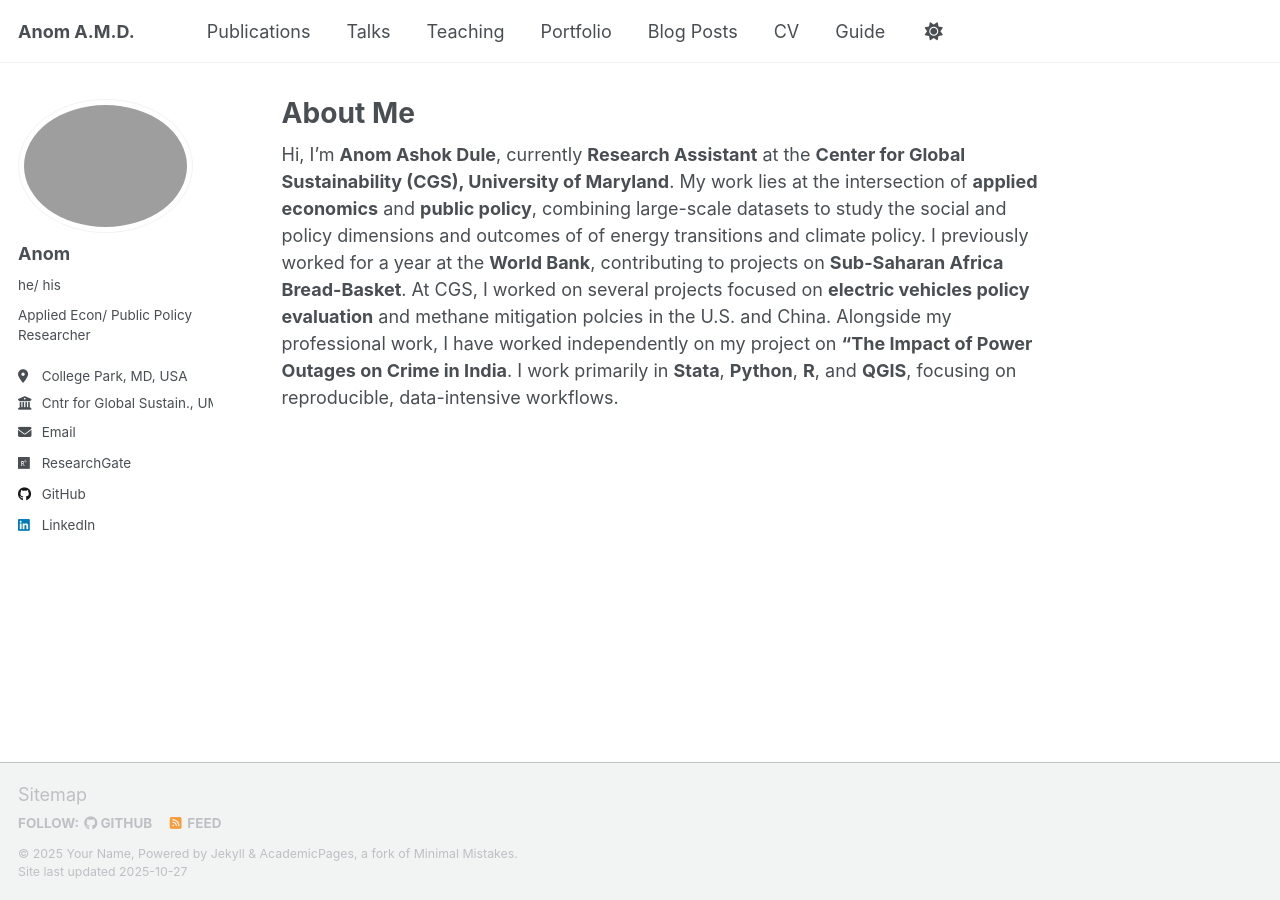
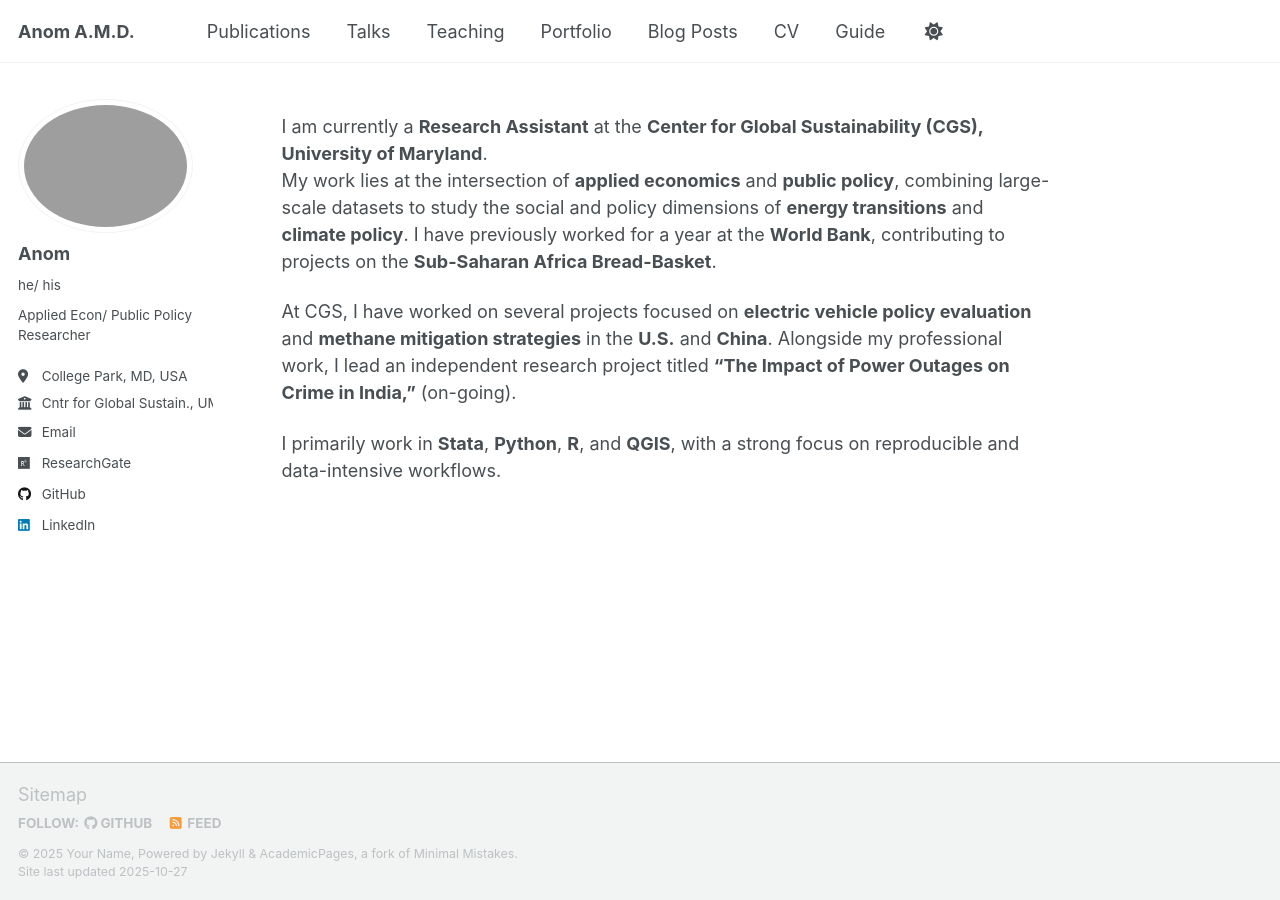
Before and after one commit to anomdule/anomdule.github.io, a Jekyll site: the page built from _pages/about.md, in a window 1280 px wide. Built offline with Jekyll 4.4.1, drawn with Linux system fonts in a browser that asks for light colours; a script that is not in the unit is left out.

Commit message:
Update about.md

```diff
--- a/_pages/about.md
+++ b/_pages/about.md
@@ -1,10 +1,15 @@
 ---
 permalink: /
-title: "About Me"
+title: ""
 author_profile: true
 redirect_from:
   - /about/
   - /about.html
 ---
 
-Hi, I’m **Anom Ashok Dule**, currently **Research Assistant** at the **Center for Global Sustainability (CGS), University of Maryland**. My work lies at the intersection of **applied economics** and **public policy**, combining large-scale  datasets to study the social and policy dimensions and outcomes of of energy transitions and climate policy. I previously worked for a year at the **World Bank**, contributing to projects on **Sub-Saharan Africa Bread-Basket**. At CGS, I worked on several projects focused on **electric vehicles policy evaluation** and methane mitigation polcies in the U.S. and China. Alongside my professional work, I have worked independently on my project on **“The Impact of Power Outages on Crime in India**. I work primarily in **Stata**, **Python**, **R**, and **QGIS**, focusing on reproducible, data-intensive workflows.
+I am currently a **Research Assistant** at the **Center for Global Sustainability (CGS), University of Maryland**.
+My work lies at the intersection of **applied economics** and **public policy**, combining large-scale datasets to study the social and policy dimensions of **energy transitions** and **climate policy**. I have previously worked for a year at the **World Bank**, contributing to projects on the **Sub-Saharan Africa Bread-Basket**.
+
+At CGS, I have worked on several projects focused on **electric vehicle policy evaluation** and **methane mitigation strategies** in the **U.S.** and **China**. Alongside my professional work, I lead an independent research project titled **“The Impact of Power Outages on Crime in India,”** (on-going).
+
+I primarily work in **Stata**, **Python**, **R**, and **QGIS**, with a strong focus on reproducible and data-intensive workflows.
```
